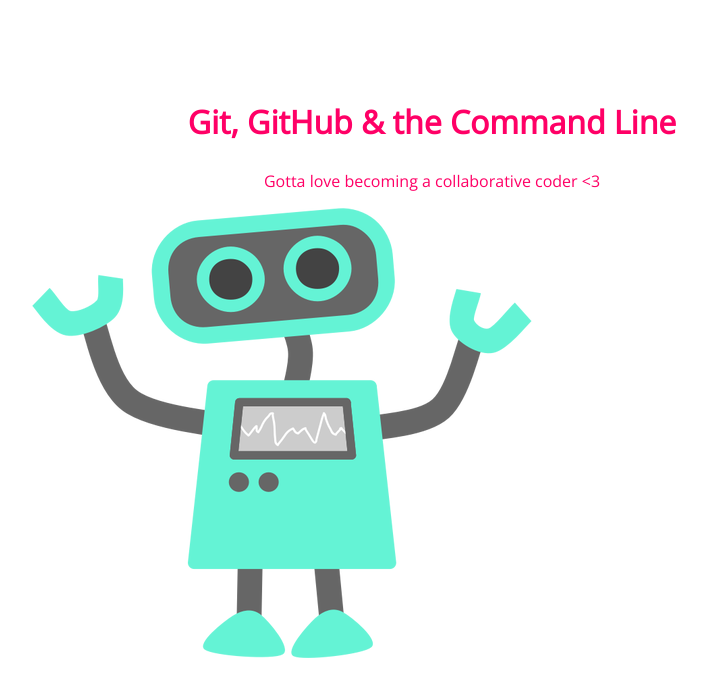
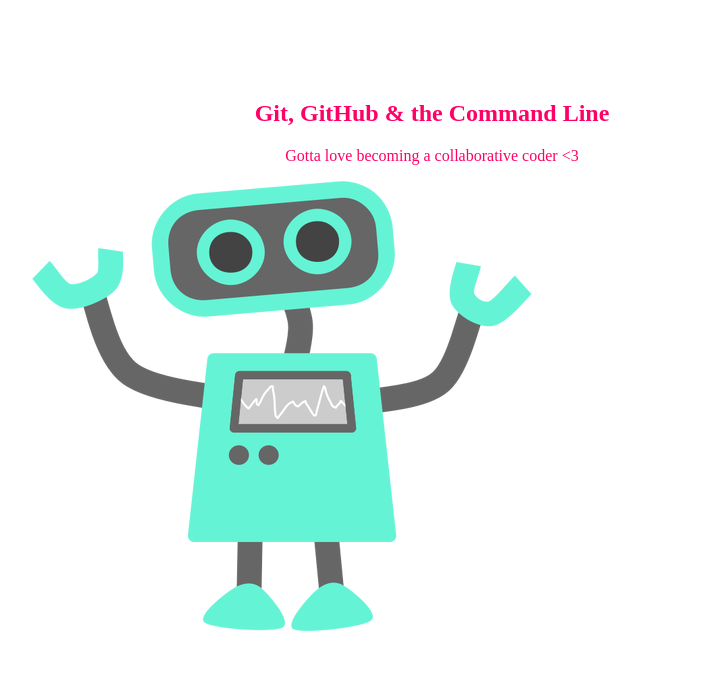
Before and after one commit to denfer3/105-project, a plain HTML site: page index.html in a window 1280 px wide. Shown: the whole page, without its empty margins (208-915 px from the left). Drawn offline with nearby package versions, Linux system fonts and the light colour scheme.

Commit message:
modified h1

```diff
--- a/css/style.css
+++ b/css/style.css
@@ -8,9 +8,9 @@
 	color: #ff0066;
 }
 section h1 {
-	font: 32px 'Open Sans';
+	/*font: 32px 'Open Sans';
 	font-weight: bold;
-}
+}*/
 section p {
 	font: 16px 'Open Sans';
 }
```
